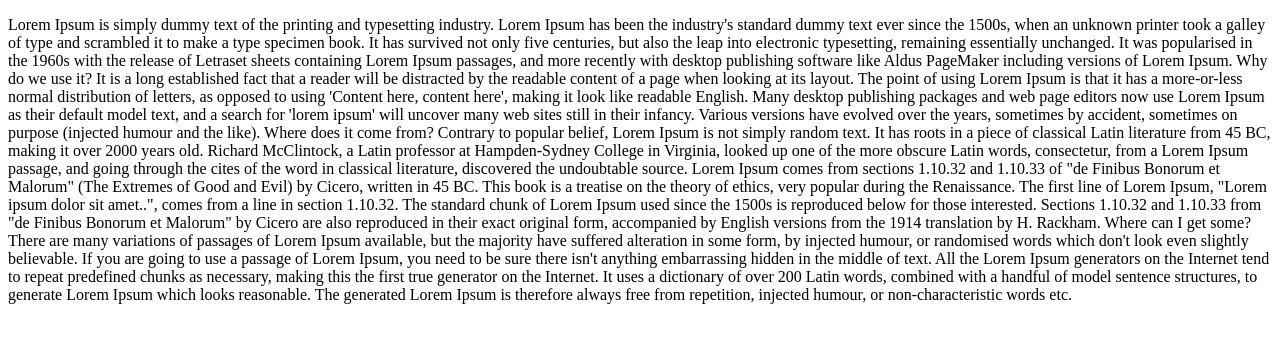
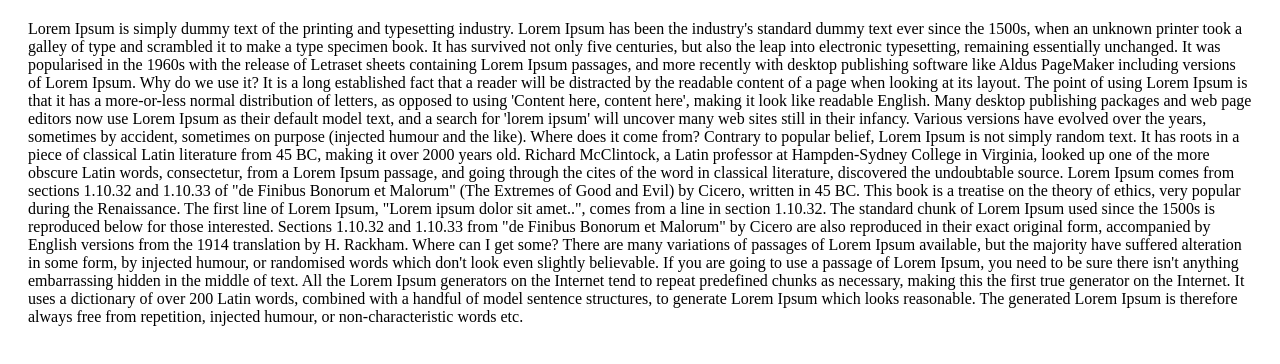
Before and after one commit to keerthichandran/Quick-Wiktionary, a browser extension: page index.html in a window 1280 px wide. Drawn offline with Linux system fonts and the light colour scheme.

Commit message:
result image added

```diff
--- a/index.html
+++ b/index.html
@@ -26,7 +26,7 @@
     <body>
 
 
-        <p class="test">
+        <p class="test" style="margin: 20px;">
             Lorem Ipsum is simply dummy text of the printing and typesetting industry. Lorem Ipsum has been the
             industry's standard dummy text ever since the 1500s, when an unknown printer took a galley of type and
             scrambled it to make a type specimen book. It has survived not only five centuries, but also the leap into
```
Also changed, not shown: Images/wiki - result.png (added), Images/wiki-unresult.png (added).
